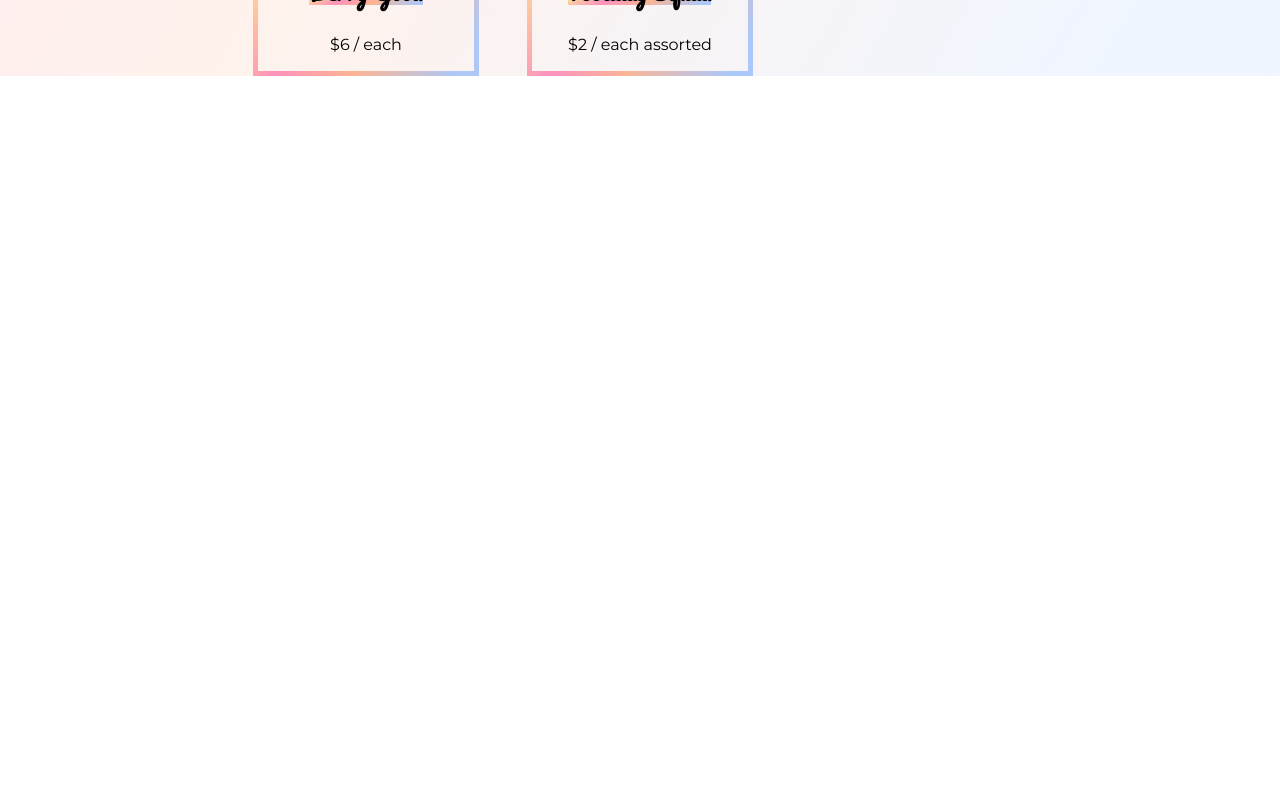
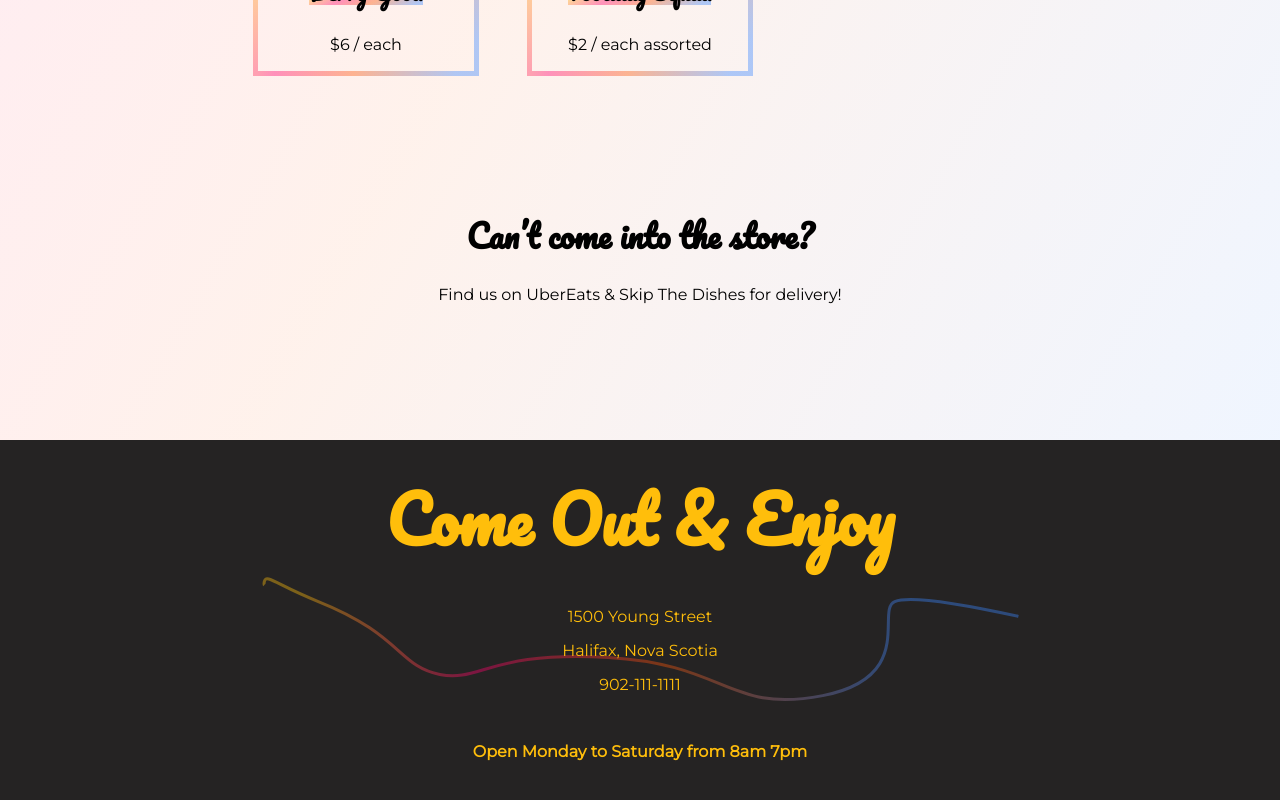
Before and after one commit to sandricoprovo/sserts, a React (Vite) app: page / in a window 1280 px wide. Shown: the part 2022-2822 px from the top of the page. Before the commit the page ends 2098 px from the top, so only its background shows below. Built offline with nearby package versions, Linux system fonts and the light colour scheme.

Commit message:
footer finished. page complete

```diff
--- a/src/App.js
+++ b/src/App.js
@@ -5,6 +5,7 @@ import './scss/main.scss';
 import Layout from './components/Layout';
 import Header from './components/Header/Header';
 import Home from './pages/Home';
+import Footer from './components/Footer/Footer';
 
 const App = () => (
   <>
@@ -12,6 +13,7 @@ const App = () => (
     <Layout>
       <Home />
     </Layout>
+    <Footer />
   </>
 );
 
--- /dev/null
+++ b/src/components/CTA.js
@@ -0,0 +1,12 @@
+import React from 'react';
+
+const CTA = () => (
+  <section className="cta__container">
+    <h1 className="header4 cta__header">Can’t come into the store?</h1>
+    <p className="paragraph">
+      Find us on UberEats & Skip The Dishes for delivery!
+    </p>
+  </section>
+);
+
+export default CTA;
--- /dev/null
+++ b/src/components/Footer/Footer.js
@@ -0,0 +1,18 @@
+import React from 'react';
+
+import footerDecal from '../../assets/footer_path.svg';
+
+const Footer = () => (
+  <footer className="footer__container">
+    <h1 className="header2">Come Out & Enjoy</h1>
+    <p className="paragraph footer__copy">1500 Young Street</p>
+    <p className="paragraph footer__copy">Halifax, Nova Scotia</p>
+    <p className="paragraph footer__copy">902-111-1111</p>
+    <h2 className="paragraph footer__hours">
+      Open Monday to Saturday from 8am 7pm
+    </h2>
+    <img src={footerDecal} alt="" />
+  </footer>
+);
+
+export default Footer;
--- a/src/pages/Home.js
+++ b/src/pages/Home.js
@@ -3,6 +3,7 @@ import React from 'react';
 // Custom Components
 import HeroBanner from '../components/Hero';
 import DessertCard from '../components/DessertCard';
+import CTA from '../components/CTA';
 
 // Dessert images
 import mintyScotian from '../assets/images/minty_scotian.jpg';
@@ -72,6 +73,7 @@ const Home = () => (
           quantity="each assorted"
         />
       </section>
+      <CTA />
     </main>
   </>
 );
--- /dev/null
+++ b/src/scss/components/_cta.scss
@@ -0,0 +1,11 @@
+.cta__container {
+  margin-top: 120px;
+  width: 100%;
+  display: flex;
+  flex-direction: column;
+  justify-content: center;
+  align-items: center;
+}
+.cta__header {
+  margin-bottom: 16px;
+}
--- /dev/null
+++ b/src/scss/layout/_footer.scss
@@ -0,0 +1,37 @@
+.footer__container {
+  background-color: var(--black);
+  color: $brand-1;
+  margin-top: 120px;
+  position: relative;
+  width: 100%;
+  padding-bottom: 32px;
+  display: flex;
+  flex-direction: column;
+  justify-content: center;
+  align-items: center;
+}
+
+.footer__container > h1 {
+  text-align: center;
+}
+
+.footer__copy {
+  margin: 8px;
+  position: relative;
+  z-index: 10;
+  text-align: center;
+}
+
+.footer__hours {
+  margin-top: 40px;
+  position: relative;
+  z-index: 10;
+}
+
+.footer__container img {
+  // position: relative;
+  // top: 90%;
+  position: absolute;
+  bottom: 104px;
+  // z-index: -1;
+}
--- a/src/scss/main.scss
+++ b/src/scss/main.scss
@@ -7,10 +7,12 @@
 
 // layout
 @import "./layout/header";
+@import "./layout/footer";
 
 // components
 @import "./components/heroBanner";
 @import "./components/dessertCard";
+@import "./components/cta";
 
 // pages
 @import "./pages/home";
```
Also changed, not shown: src/assets/footer_path.svg (added), 5 other files (tests, documents, lock files or other folders).
